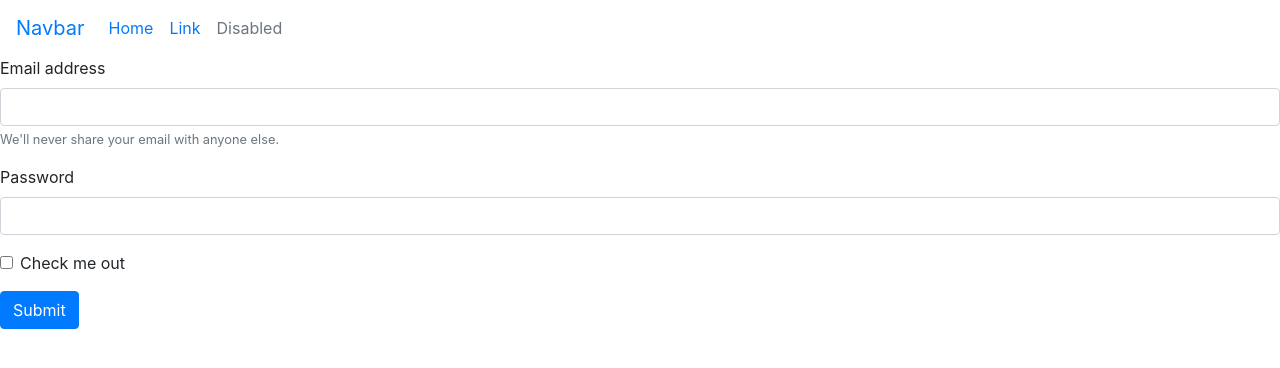
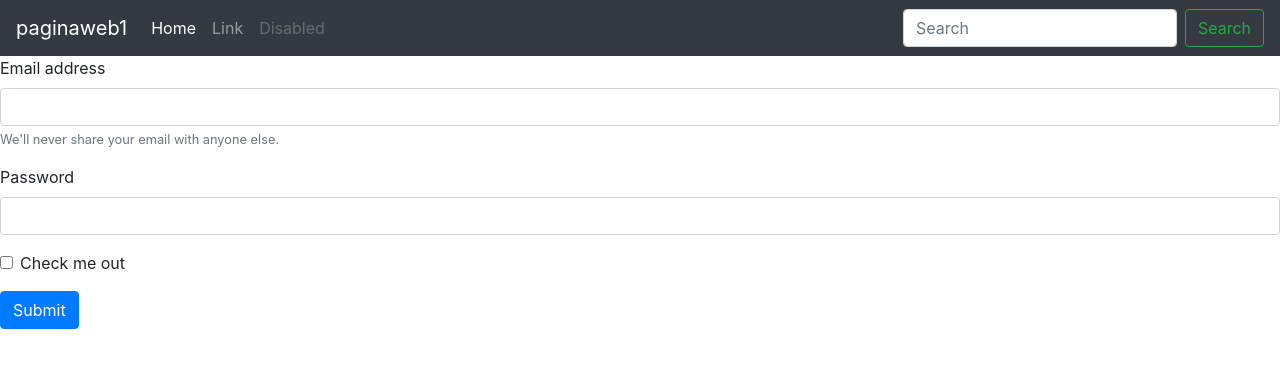
Before and after one commit to jakelinepenagos1/proyecto1, a PHP site: page / in a window 1280 px wide. Shown: the top 368 px of the page. Run offline with PHP 8.4, Linux system fonts and the light colour scheme.

Commit message:
mejorando unas cosas 1

```diff
--- a/index.php
+++ b/index.php
@@ -3,13 +3,13 @@
 <head>
     <meta charset="UTF-8">
     <meta name="viewport" content="width=device-width, initial-scale=1.0">
-    <title>Document</title>
+    <title>no se que poner </title>
     <link rel="stylesheet" href="https://stackpath.bootstrapcdn.com/bootstrap/4.5.2/css/bootstrap.min.css" integrity="sha384-JcKb8q3iqJ61gNV9KGb8thSsNjpSL0n8PARn9HuZOnIxN0hoP+VmmDGMN5t9UJ0Z" crossorigin="anonymous">
 </head>
 <body>
 <header>
-<nav class="navbar navbar-expand-lg navbar-ligth bg-ligth">
-  <a class="navbar-brand" href="#">Navbar</a>
+<nav class="navbar navbar-expand-lg navbar-dark bg-dark">
+  <a class="navbar-brand" href="#">paginaweb1</a>
   <button class="navbar-toggler" type="button" data-toggle="collapse" data-target="#navbarTogglerDemo02" aria-controls="navbarTogglerDemo02" aria-expanded="false" aria-label="Toggle navigation">
     <span class="navbar-toggler-icon"></span>
   </button>
@@ -26,7 +26,9 @@
         <a class="nav-link disabled" href="#" tabindex="-1" aria-disabled="true">Disabled</a>
       </li>
     </ul>
-
+    <form class="form-inline my-2 my-lg-0">
+      <input class="form-control mr-sm-2" type="search" placeholder="Search">
+      <button class="btn btn-outline-success my-2 my-sm-0" type="submit">Search</button>
     </form>
   </div>
 </nav>
@@ -49,6 +51,9 @@
   <button type="submit" class="btn btn-primary">Submit</button>
 </form>
 </main>
+<footer>
+
+</footer>
 
 </body>
 <script src="https://code.jquery.com/jquery-3.5.1.slim.min.js" integrity="sha384-DfXdz2htPH0lsSSs5nCTpuj/zy4C+OGpamoFVy38MVBnE+IbbVYUew+OrCXaRkfj" crossorigin="anonymous"></script>
```
